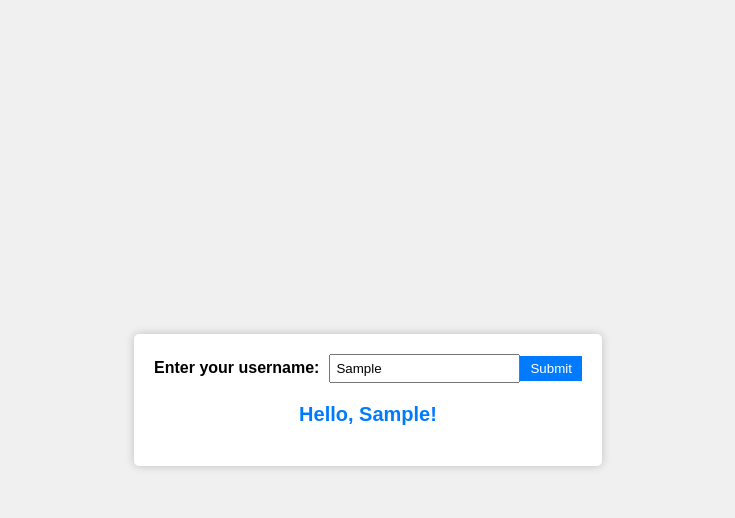
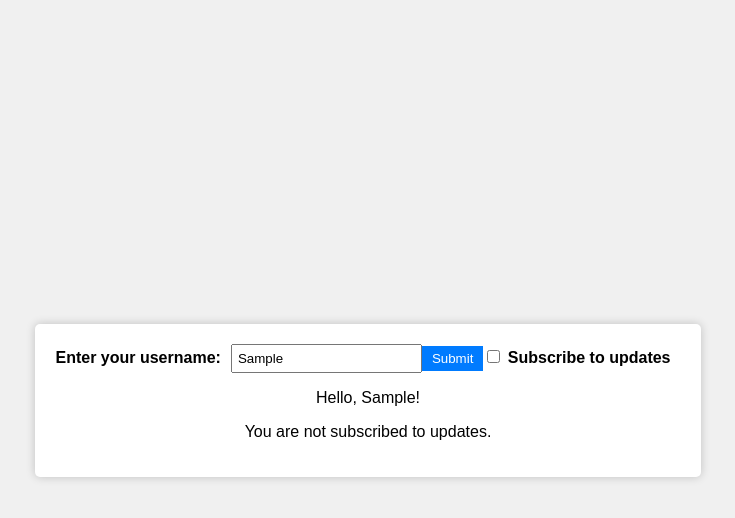
Before and after one commit to keigo-saito0602/vue-demo-app, a Vue app: page / in a window 1280 px wide. Both pictures are taken after typing "Sample" into the empty fields and a click on the button "Submit". Shown: the top 518 px of the page, without its empty margins (272-1007 px from the left). Built offline with nearby package versions, Linux system fonts and the light colour scheme.

Commit message:
チェックボックスの実装

```diff
--- /dev/null
+++ b/local/en.json
@@ -0,0 +1,5 @@
+{
+  "hello": "Hello, {{ username }}!",
+  "subscribed": "You are subscribed to updates.",
+  "notSubscribed": "You are not subscribed to updates."
+}
--- /dev/null
+++ b/local/ja.json
@@ -0,0 +1,5 @@
+{
+  "hello": "こんにちは、{{ username }}さん！",
+  "subscribed": "アップデートを購読中です。",
+  "notSubscribed": "アップデートは購読されていません。"
+}
--- a/src/App.vue
+++ b/src/App.vue
@@ -1,7 +1,7 @@
 <template>
   <div id="app">
     <UserNameInput @username-submitted="onUsernameSubmitted" />
-    <UsernameDisplay :username="username" />
+    <UsernameDisplay :username="username" :is-subscribed="isSubscribed" />
   </div>
 </template>
 
@@ -17,14 +17,16 @@ export default {
   data() {
     return {
       username: "",
+      isSubscribed: false, // チェックボックスの初期状態
     };
   },
   methods: {
-    onUsernameSubmitted(username) {
+    onUsernameSubmitted(username, isSubscribed) {
       this.username = username;
+      this.isSubscribed = isSubscribed; // チェックボックスの状態を更新
     },
   },
-};
+}
 </script>
 
 <style>
--- a/src/components/UserNameInput.vue
+++ b/src/components/UserNameInput.vue
@@ -3,6 +3,9 @@
     <label for="username">Enter your username:</label>
     <input type="text" id="username" v-model="inputUsername" />
     <button @click="submitUsername">Submit</button>
+    <label>
+      <input type="checkbox" v-model="isSubscribed" /> Subscribe to updates
+    </label>
   </div>
 </template>
 
@@ -11,18 +14,19 @@ export default {
   data() {
     return {
       inputUsername: '',
+      isSubscribed: false, // チェックボックスの初期状態
     };
   },
   methods: {
     submitUsername() {
-      this.$emit('username-submitted', this.inputUsername);
+      // チェックボックスの状態も親コンポーネントに送信
+      this.$emit('username-submitted', this.inputUsername, this.isSubscribed);
     },
   },
 }
 </script>
 
 <style scoped>
-/* Scoped style that only applies to this component */
   label {
     font-weight: bold;
     margin-right: 10px;
--- a/src/components/UsernameDisplay.vue
+++ b/src/components/UsernameDisplay.vue
@@ -1,6 +1,8 @@
 <template>
   <div>
-    <p v-if="username" class="greeting">Hello, {{ username }}!</p>
+    <p v-if="username">Hello, {{ username }}!</p>
+    <p v-if="isSubscribed">You are subscribed to updates.</p>
+    <p v-else>You are not subscribed to updates.</p>
   </div>
 </template>
 
@@ -8,12 +10,12 @@
 export default {
   props: {
     username: String,
+    isSubscribed: Boolean, // チェックボックスの状態を受け取る
   },
 }
 </script>
 
 <style scoped>
-/* Scoped style that only applies to this component */
   .greeting {
     font-size: 20px;
     font-weight: bold;
```
Lines whose indentation alone changed are shown as unchanged.
